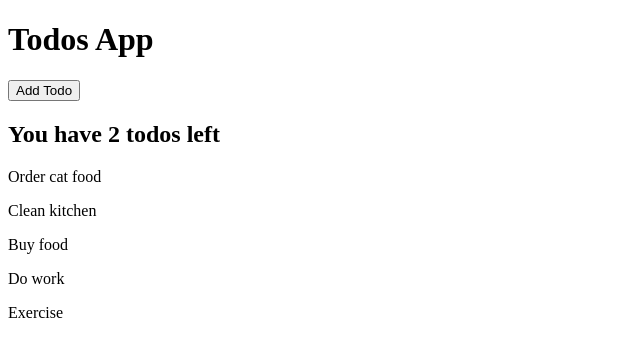
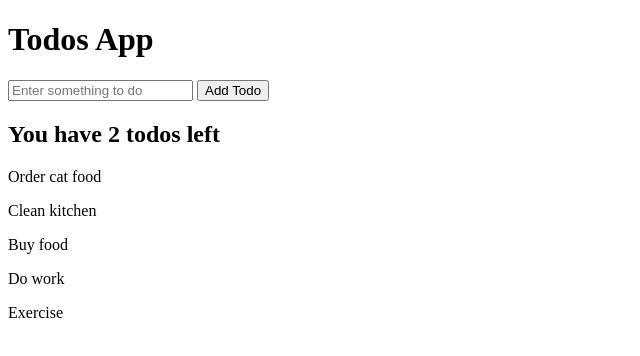
Before and after one commit to rahmed2210/JS-Projects, a plain HTML site: page u-apps/TodoApp/index.html in a window 1280 px wide. Shown: the whole page, without its empty margins (0-640 px from the left). Drawn offline with Linux system fonts and the light colour scheme.

Commit message:
ToDoApp (Text Input)

```diff
--- a/u-apps/TodoApp/index.html
+++ b/u-apps/TodoApp/index.html
@@ -8,6 +8,7 @@
 <body>
 
     <h1>Todos App</h1>
+    <input id="new-todo-text" type="text" placeholder="Enter something to do">
 
     <button id="add-todo">Add Todo</button>
 
```
